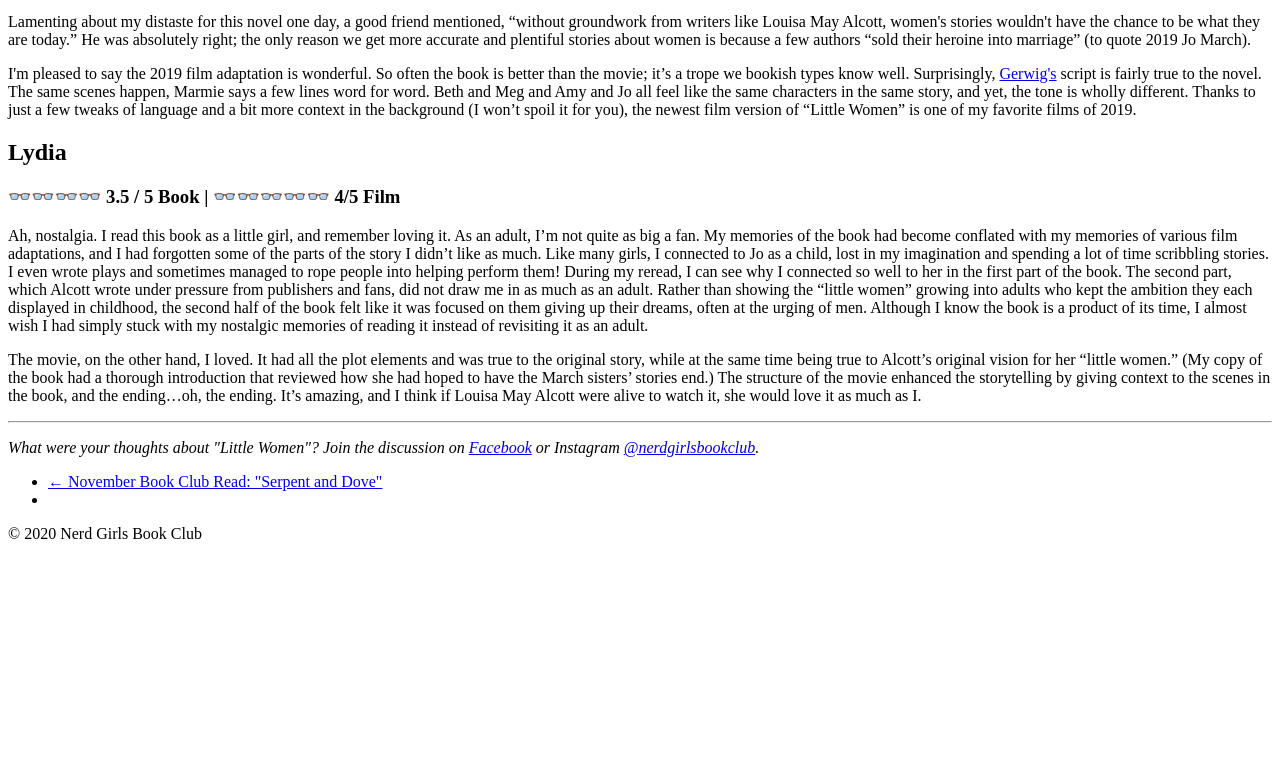
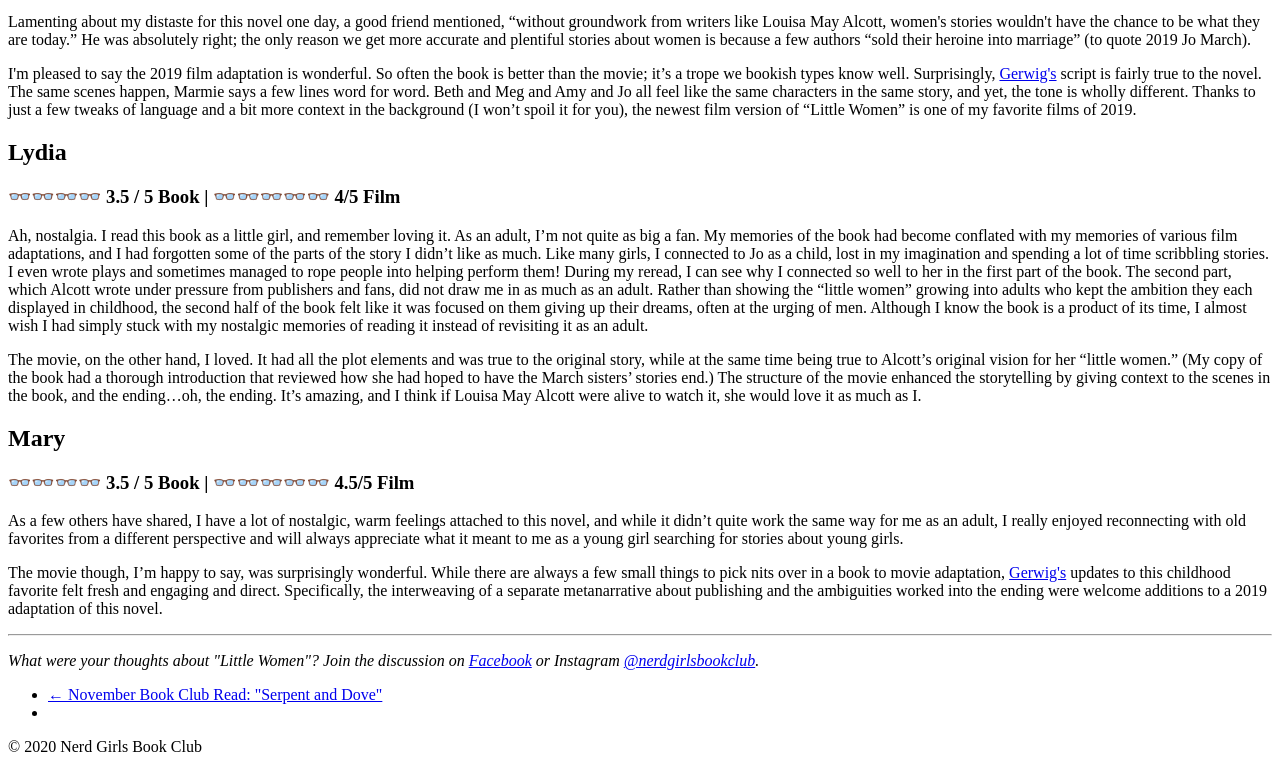
Before and after one commit to catheraaine/nerd-girls-blog, a Gatsby site: page /200129-little-women/ in a window 1280 px wide. Shown: the part 1120-1884 px from the top of the page. Before the commit the page ends 1671 px from the top, so only its background shows below. Built offline with nearby package versions, Linux system fonts and the light colour scheme; Gatsby itself is replaced by a stand-in of ours.

Commit message:
fix: missing text in Little Women

```diff
--- a/content/blog/200129-little-women/index.md
+++ b/content/blog/200129-little-women/index.md
@@ -41,6 +41,14 @@ Ah, nostalgia. I read this book as a little girl, and remember loving it. As an
 
 The movie, on the other hand, I loved. It had all the plot elements and was true to the original story, while at the same time being true to Alcott’s original vision for her “little women.” (My copy of the book had a thorough introduction that reviewed how she had hoped to have the March sisters’ stories end.) The structure of the movie enhanced the storytelling by giving context to the scenes in the book, and the ending…oh, the ending. It’s amazing, and I think if Louisa May Alcott were alive to watch it, she would love it as much as I.
 
+<h2 class="utl-color--mary">Mary</h2>
+
+### 👓👓👓👓 3.5 / 5 Book | 👓👓👓👓👓 4.5/5 Film
+
+As a few others have shared, I have a lot of nostalgic, warm feelings attached to this novel, and while it didn’t quite work the same way for me as an adult, I really enjoyed reconnecting with old favorites from a different perspective and will always appreciate what it meant to me as a young girl searching for stories about young girls.
+
+The movie though, I’m happy to say, was surprisingly wonderful. While there are always a few small things to pick nits over in a book to movie adaptation, <span class="utl-color--mary">[Gerwig's](https://www.imdb.com/name/nm1950086/)</span> updates to this childhood favorite felt fresh and engaging and direct. Specifically, the interweaving of a separate metanarrative about publishing and the ambiguities worked into the ending were welcome additions to a 2019 adaptation of this novel.
+
 ---
 
 *What were your thoughts about "Little Women"? Join the discussion on [Facebook](https://www.facebook.com/nerdgirlsbookclub) or Instagram [@nerdgirlsbookclub](https://www.instagram.com/nerdgirlsbookclub/).*
```
